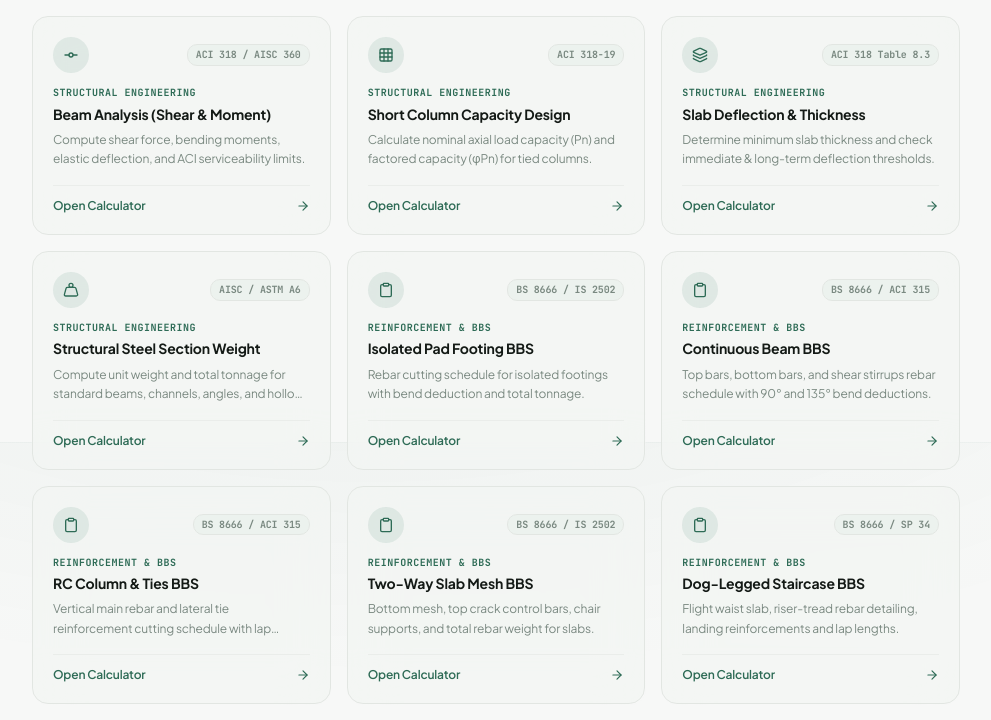
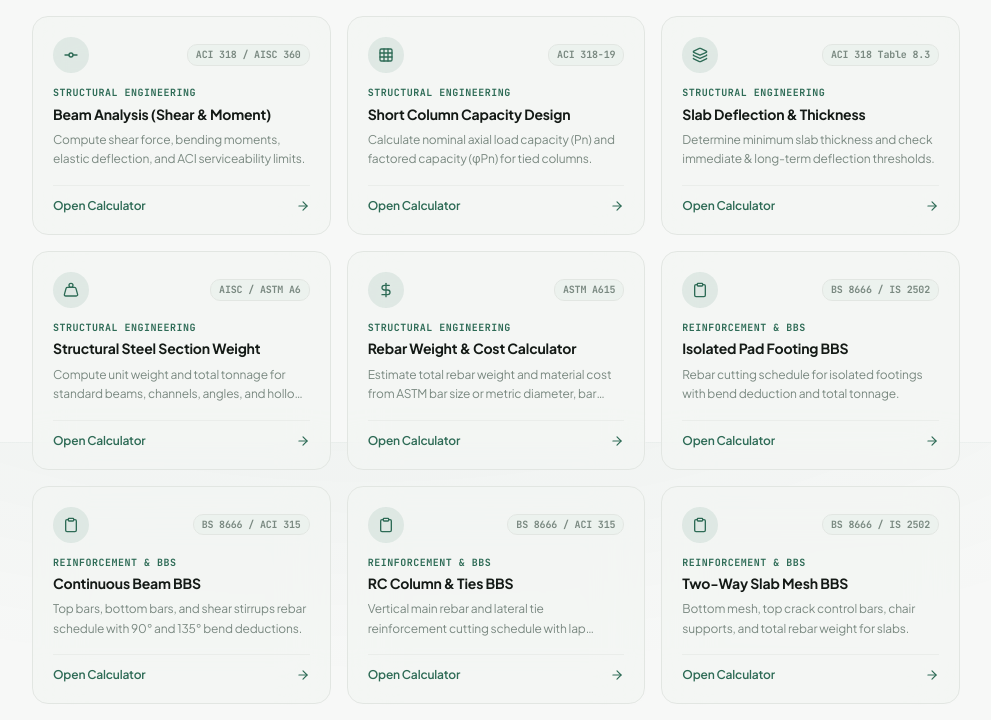
Before and after one commit to dilminafreelance-arch/civilmath, a React (Vite) app: page /calculators in a window 1280 px wide. Shown: the part 1158-1878 px from the top of the page, without its empty margins (272-1263 px from the left). Built offline with nearby package versions, Linux system fonts and the light colour scheme; no server answers.

Commit message:
feat: link rebar weight-cost calculator into nav and directory
- Calculators directory: added Rebar Weight & Cost entry
- Rebar calculator page: related-calculators cross-link
- Sidebar: Reinforcement count 5 -> 6

```diff
--- a/src/components/LeftSidebar.tsx
+++ b/src/components/LeftSidebar.tsx
@@ -17,7 +17,7 @@ interface CategoryItem {
 
 const CATEGORIES: CategoryItem[] = [
   { id: 'concrete', name: 'Concrete', count: 6, path: '/concrete', icon: Box, color: '#8CA0F0' },
-  { id: 'reinforcement', name: 'Reinforcement', count: 5, path: '/concrete/rebar', icon: Grid, color: '#C9A876' },
+  { id: 'reinforcement', name: 'Reinforcement', count: 6, path: '/concrete/rebar', icon: Grid, color: '#C9A876' },
   { id: 'masonry', name: 'Masonry', count: 4, path: '/concrete/brick', icon: Layers, color: '#E0977B' },
   { id: 'surveying', name: 'Surveying', count: 4, path: '/surveying', icon: Compass, color: '#7DD3E0' },
   { id: 'area-volume', name: 'Area & Volume', count: 6, path: '/calculators', icon: Layers, color: '#A5B4F5' },
--- a/src/pages/CalculatorsDirectoryPage.tsx
+++ b/src/pages/CalculatorsDirectoryPage.tsx
@@ -4,7 +4,7 @@ import { motion } from 'motion/react';
 import {
   Search, Calculator, Sparkles, Layers, Grid, GitCommit,
   Compass, RefreshCw, Activity, Clipboard, Weight,
-  ChevronRight, ArrowRight, CheckCircle2, Shield
+  ChevronRight, ArrowRight, CheckCircle2, Shield, DollarSign
 } from 'lucide-react';
 import { SEO, SITE_URL, DEFAULT_IMAGE } from '../utils/seo';
 import { CALCULATORS_LIST } from '../data/calculatorsData';
@@ -106,6 +106,18 @@ const ALL_DIRECTORY_CALCULATORS: CalculatorDirectoryItem[] = [
     code: 'AISC / ASTM A6',
     trending: true,
     icon: Weight,
+  },
+  {
+    id: 'rebar-weight-cost',
+    name: 'Rebar Weight & Cost Calculator',
+    category: 'structural',
+    categoryLabel: 'Structural Engineering',
+    path: '/rebar/weight-cost',
+    description: 'Estimate total rebar weight and material cost from ASTM bar size or metric diameter, bar count, length, and steel price.',
+    code: 'ASTM A615',
+    featured: true,
+    trending: true,
+    icon: DollarSign,
   },
 
   // Bar Bending Schedules (BBS)
--- a/src/pages/calculators/CalculatorPageShell.tsx
+++ b/src/pages/calculators/CalculatorPageShell.tsx
@@ -52,6 +52,7 @@ const TOPICAL_RELATED_MAP: Record<string, RelatedLink[]> = {
     { id: 'bbs-slab', name: 'Slab BBS Calculator', description: 'One-way and two-way reinforced concrete slab rebar schedule and mesh detailing.', path: '/bbs/slab' },
   ],
   'rebar-calculator': [
+    { id: 'rebar-weight-cost', name: 'Rebar Weight & Cost Calculator', description: 'Estimate total rebar weight and material cost from bar size, count, length, and steel price.', path: '/rebar/weight-cost' },
     { id: 'concrete-volume', name: 'Concrete Volume Estimator', description: 'Calculate concrete volume, cement bags, sand, and aggregate requirements.', path: '/concrete/volume' },
     { id: 'bbs-beam', name: 'Beam BBS Calculator', description: 'Top, bottom, and stirrup reinforcement schedules with bend deductions.', path: '/bbs/beam' },
     { id: 'bbs-column', name: 'Column BBS Calculator', description: 'Vertical main rebar and lateral tie reinforcement cutting schedules.', path: '/bbs/column' },
```
